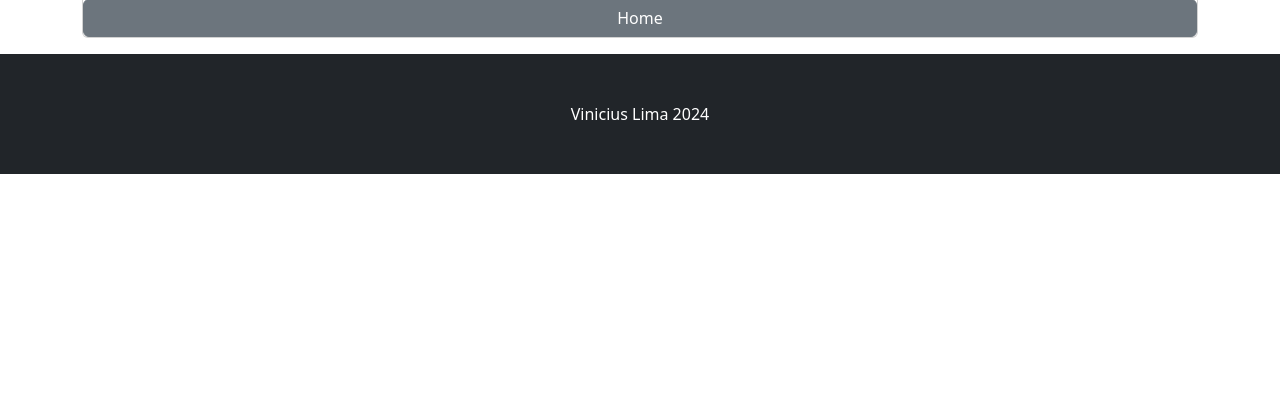
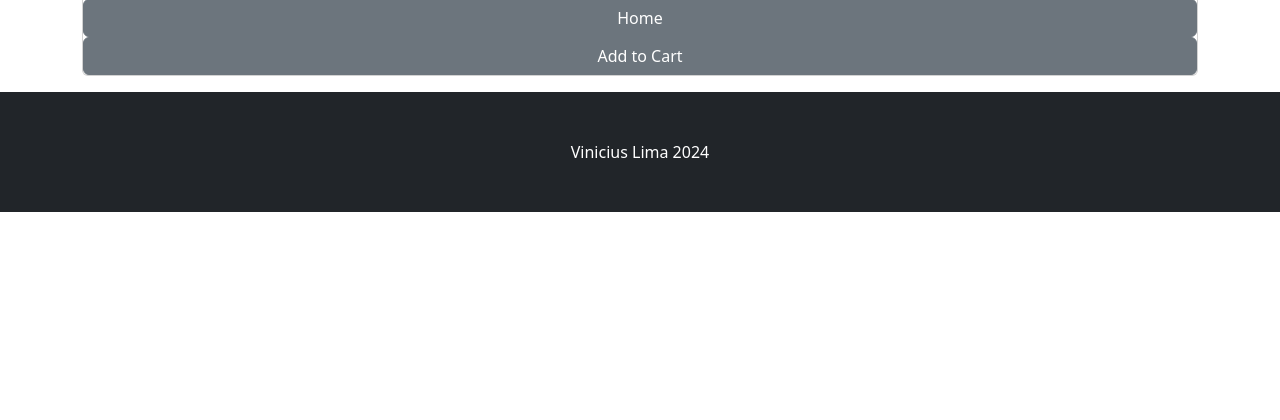
Before and after one commit to vlcp197/django-ecommerce, a Django app: page /product/1 in a window 1280 px wide. Shown: the part 268-688 px from the top of the page. Run offline with Django 5.2, Linux system fonts and the light colour scheme; tables that the repository leaves empty hold one stand-in row (values such as "Sample post"); some libraries are stand-ins or nearby versions.

Commit message:
Build js script for adding products to cart

```diff
--- a/store/templates/product.html
+++ b/store/templates/product.html
@@ -44,9 +44,30 @@
             {% endif %}
             <br>
             <a href="{% url 'home' %}" class="btn btn-secondary">Home</a>
+            <button type="button" class="btn btn-secondary" value="{{ product.id }}" id="add-cart">Add to Cart</button>
         </div>
 </div>
 </div>
 </div>
+<script>
+    $(document).on("click", "#add-cart", function(e){
+        e.preventDefault();
+        $.ajax({
+            type: 'POST',
+            url: '{% url "cart_add" %}',
+            data: {
+                product_id: $('#add-cart').val(),
+                csrfmiddlewaretoken:'{{ csrf_token }}',
+                action: "post"
+            },
+            success: function(json){
+                console.log(json)
+            },
+            error: function(xhr, errmsg, err){
+            }
+        });
+    })
+</script>
+
 
 {% endblock 'content' %}
```
